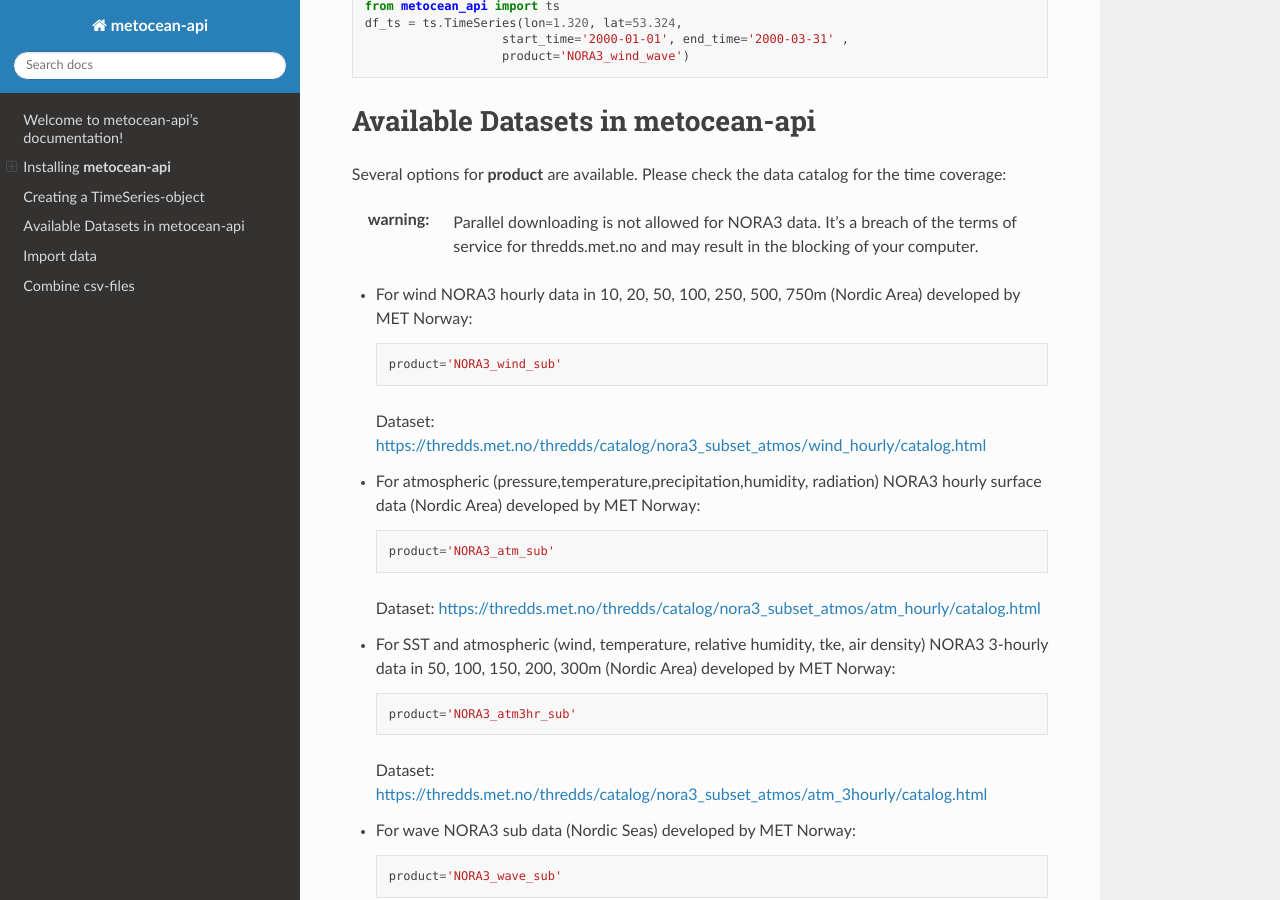
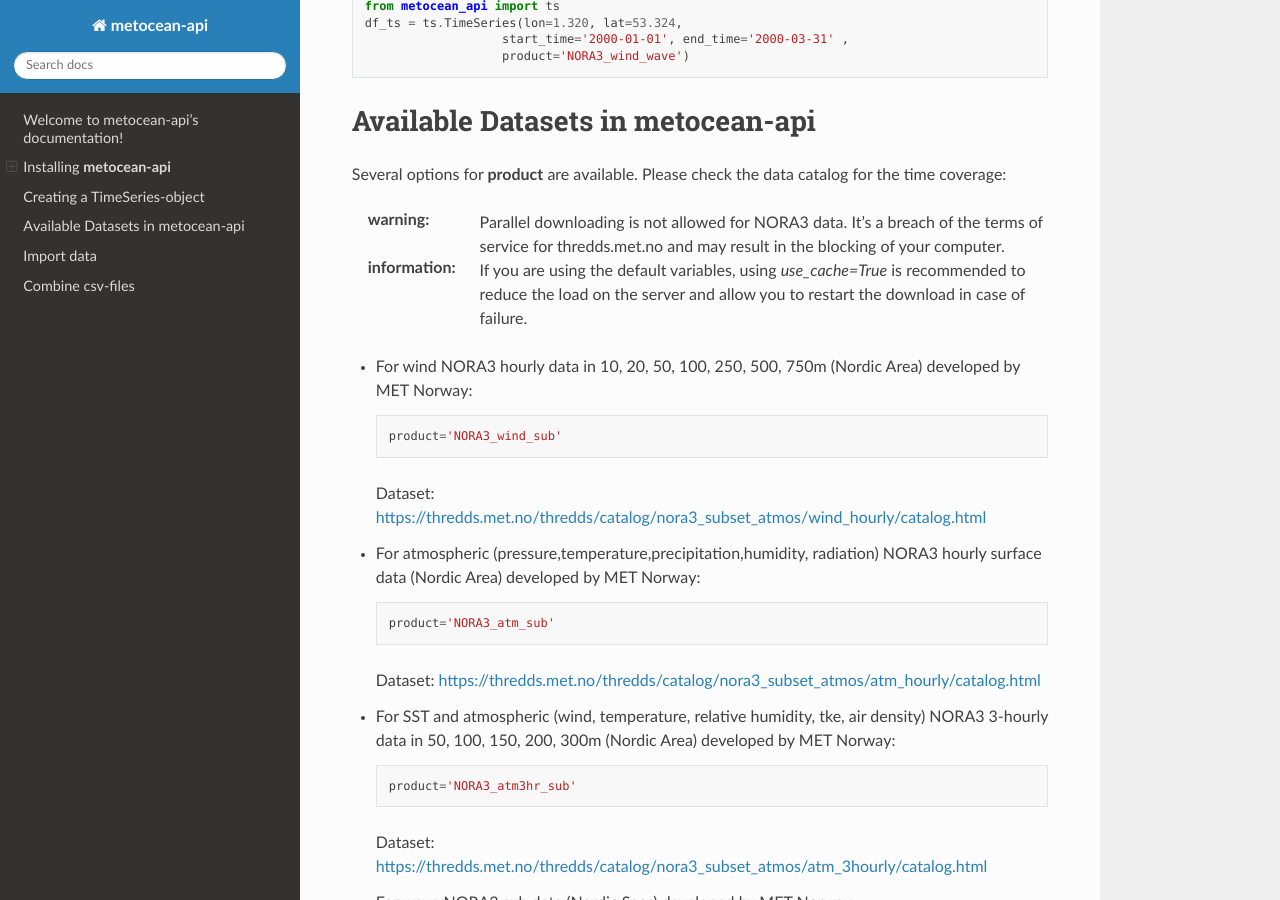
Before and after one commit to MET-OM/metocean-api, a Sphinx documentation site: the page built from docs/index.rst, in a window 1280 px wide and 900 px high, scrolled down 1542 px. Built offline with Sphinx 7.4.7 and the Read the Docs theme 3.1.0, drawn with Linux system fonts in a browser that asks for light colours.

Commit message:
Add recommandation in the documentation for the use_cache when using the default variables

```diff
--- a/docs/index.rst
+++ b/docs/index.rst
@@ -79,6 +79,8 @@ Available Datasets in metocean-api
 Several options for **product** are available. Please check the data catalog for the time coverage:
 
 :warning: Parallel downloading is not allowed for NORA3 data. It's a breach of the terms of service for thredds.met.no and may result in the blocking of your computer.
+
+:information: If you are using the default variables, using `use_cache=True` is recommended to reduce the load on the server and allow you to restart the download in case of failure.
 
 * For wind NORA3 hourly data in 10, 20, 50, 100, 250, 500, 750m (Nordic Area) developed by MET Norway:
 
```
